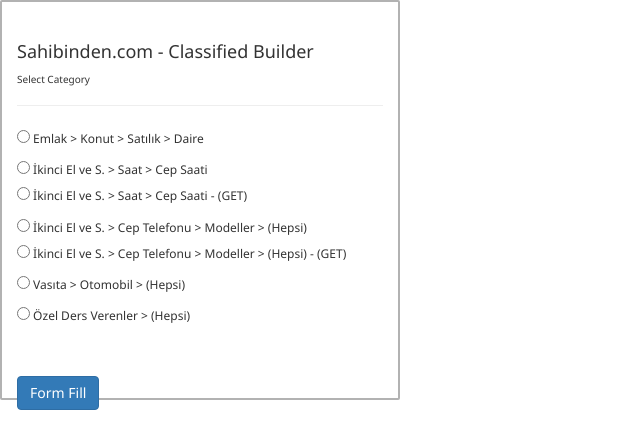
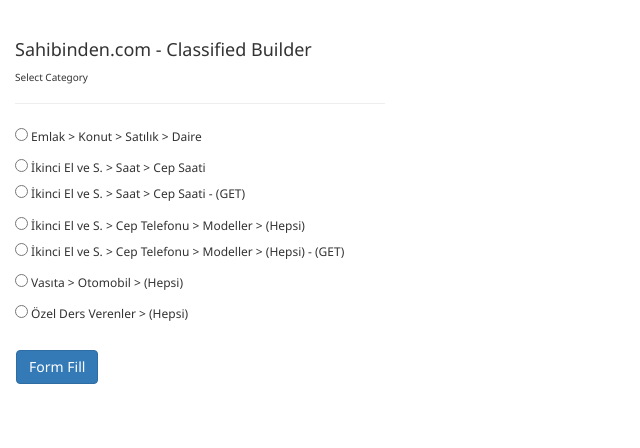
Before and after one commit to enesaydinqa/sahibinden-classified-builder, a browser extension: page index.html in a window 1280 px wide. Shown: the whole page, without its empty margins (0-640 px from the left). Drawn offline with Linux system fonts and the light colour scheme.

```diff
--- a/index.html
+++ b/index.html
@@ -16,9 +16,8 @@
 
     .container {
         max-height: 600px;
-        min-height: 400px;
+        min-height: 350px;
         width: 400px;
-        border: 2px solid rgba(0, 0, 0, 0.3);
         border-radius: 2px;
         background: white;
     }
@@ -69,8 +68,10 @@
         <input type="radio" id="teaching-stuff" name="category" value="teaching-stuff"> Özel Ders Verenler > (Hepsi)
         <br>
     </div>
+</div>
+<div>
     <div>
-        <button class="btn btn-primary" style="margin-bottom: -33%" id="save">Form Fill</button>
+        <button class="btn btn-primary" style="margin-left: 4%; margin-bottom: 3%" id="save">Form Fill</button>
     </div>
 </div>
 <script src="/scripts/jquery.min.js" type="text/javascript"></script>
```
Also changed, not shown: manifest.json.
